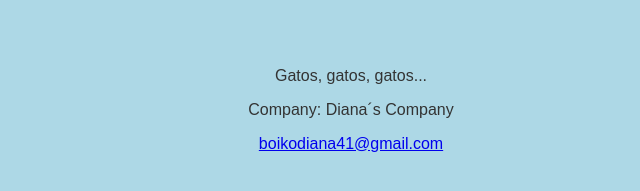
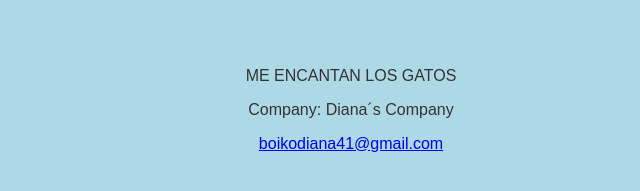
Before and after one commit to boikodiana41/Exercise_Unit5_website, a plain HTML site: page index.html in a window 1280 px wide. Shown: the part 133-324 px from the top of the page, 289-929 px from the left. Drawn offline with Linux system fonts and the light colour scheme.

Commit message:
Changed main page content

```diff
--- a/index.html
+++ b/index.html
@@ -10,7 +10,7 @@
   <p>Es mi primera web creada con git.</p>
   <img src="gatito.jpg" alt="Imagen de gatito">
   <h2> Gatitos lindos</h2>
-  <p>Gatos, gatos, gatos...</p>
+  <p>ME ENCANTAN LOS GATOS</p>
 </body>
 <footer>
   <p>Company: Diana´s  Company</p>
```
